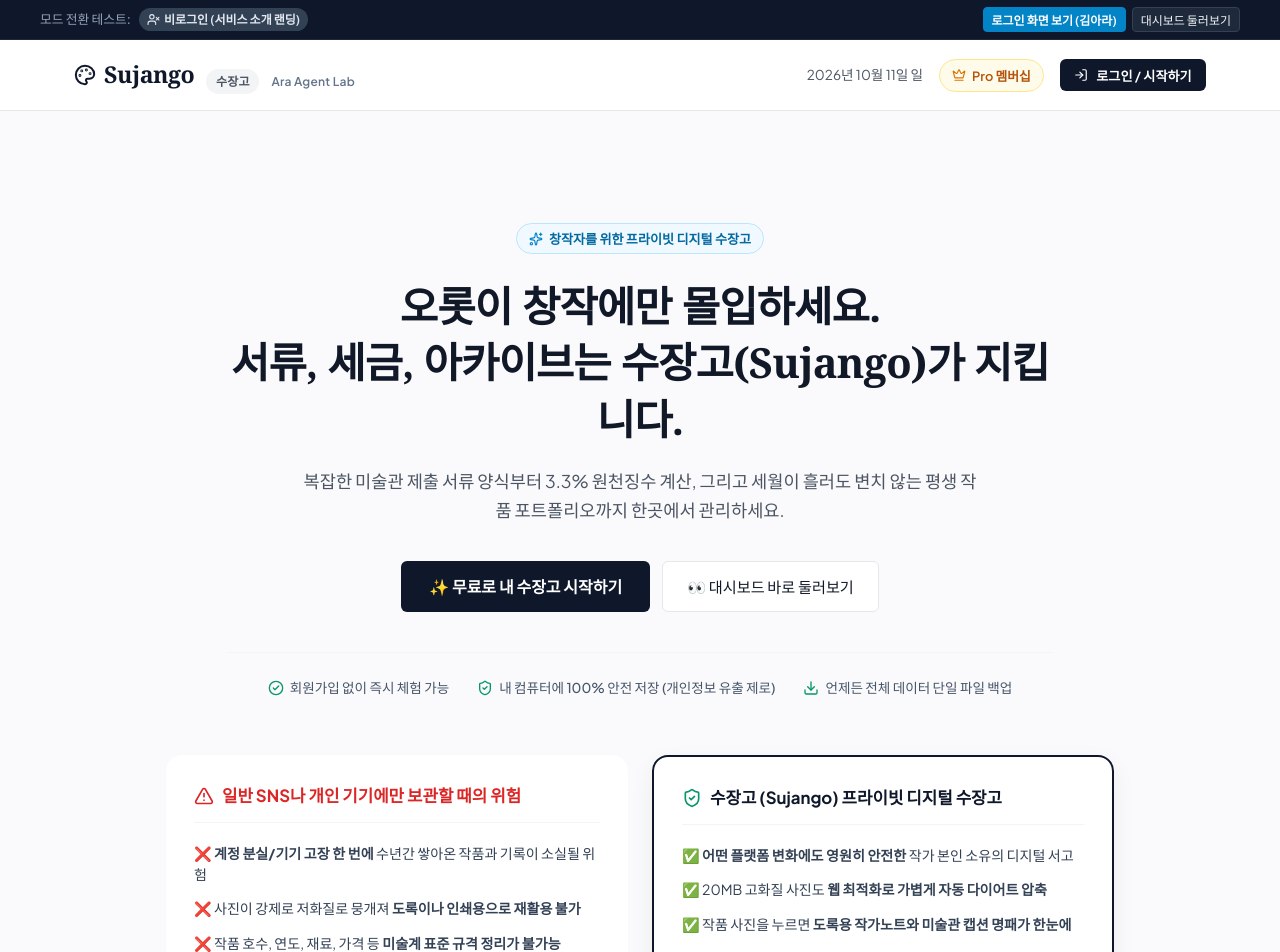
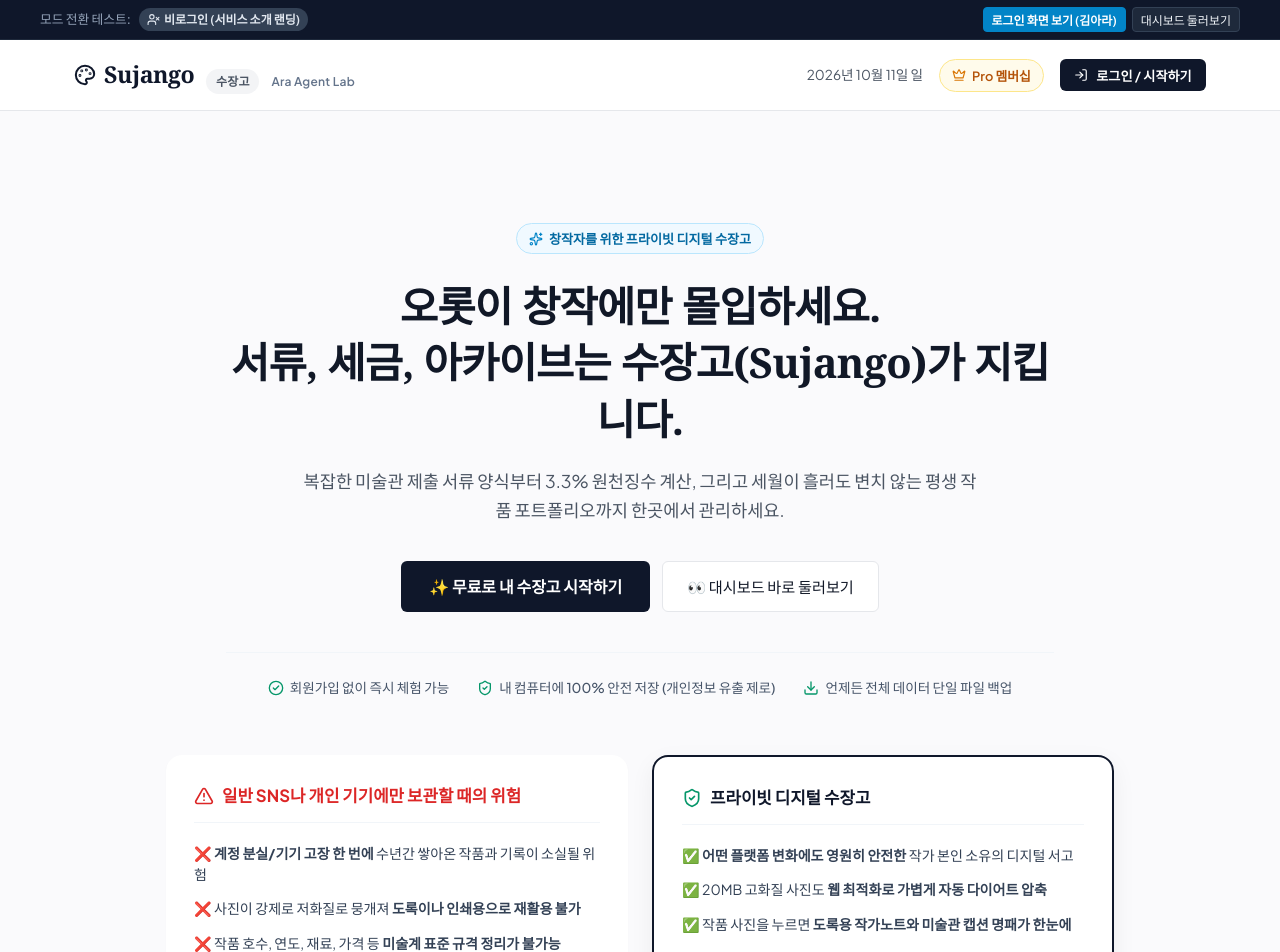
Before and after one commit to ARA3827/sujango, a React (Vite) app: page / in a window 1280 px wide. Shown: the top 952 px of the page. Built offline with nearby package versions, Linux system fonts and the light colour scheme; a web font is replaced by a local one.

Commit message:
fix: refine comparison card title to '프라이빗 디지털 수장고'

```diff
--- a/src/components/LandingPage.jsx
+++ b/src/components/LandingPage.jsx
@@ -82,7 +82,7 @@
         <div className="comparison-card highlight">
           <div className="comparison-header safe">
             <ShieldCheck size={20} color="#059669" />
-            <h3>수장고 (Sujango) 프라이빗 디지털 수장고</h3>
+            <h3>프라이빗 디지털 수장고</h3>
           </div>
           <ul className="comparison-list">
             <li>✅ <strong>어떤 플랫폼 변화에도 영원히 안전한</strong> 작가 본인 소유의 디지털 서고</li>
```
